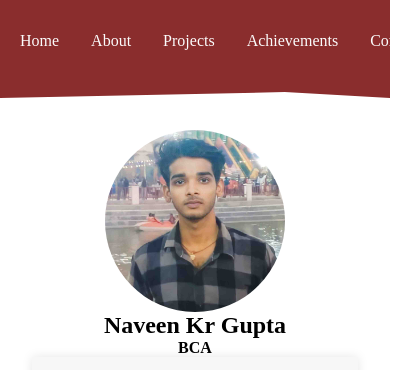
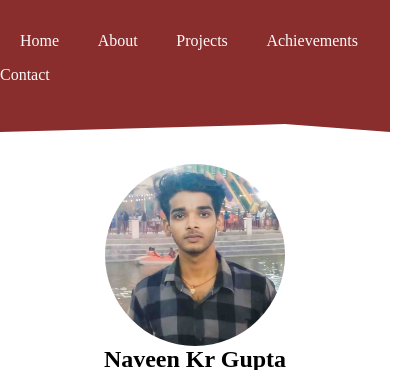
Before and after one commit to Naveen-Gupta99/My-Portfolio, a plain HTML site: page index.html in a window 390 px wide. Shown: the top 370 px of the page, 420 px wide, since content can reach past the window. Drawn offline with Linux system fonts and the light colour scheme; a script that the page names is missing.

Commit message:
Update index.html

```diff
--- a/index.html
+++ b/index.html
@@ -44,6 +44,9 @@
 
         header nav ul li a:hover {
           color: #ccc;
+        }
+        .nav-links{
+           flex-wrap: wrap             /*this is for nav wrap on mobile size*/
         }
 
         main {
@@ -139,7 +142,7 @@ h2{
       <body>
         <header>
           <nav>
-            <ul>
+            <ul class="nav-links">
               <li id="lihome"><a href="#home">Home</a></li>
               <li><a href="#about">About</a></li>
               <li><a href="#projects">Projects</a></li>
```
